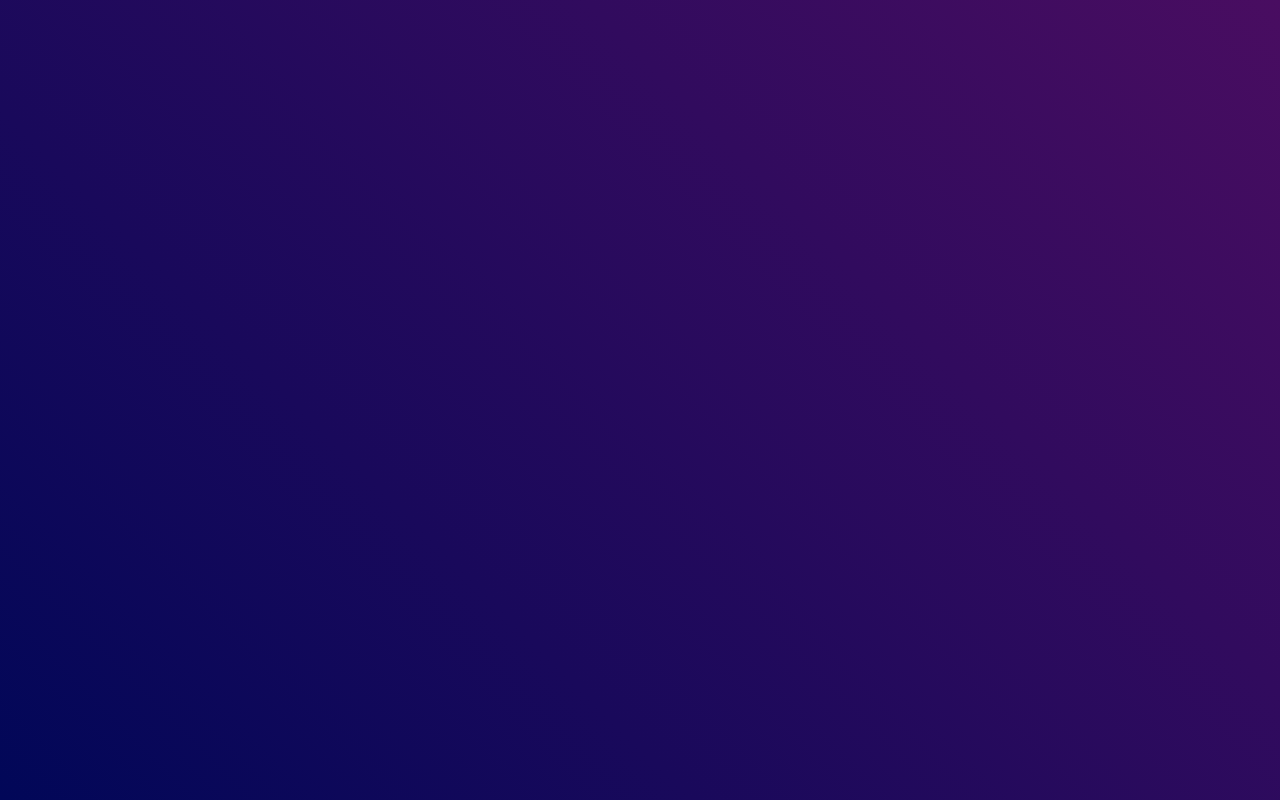
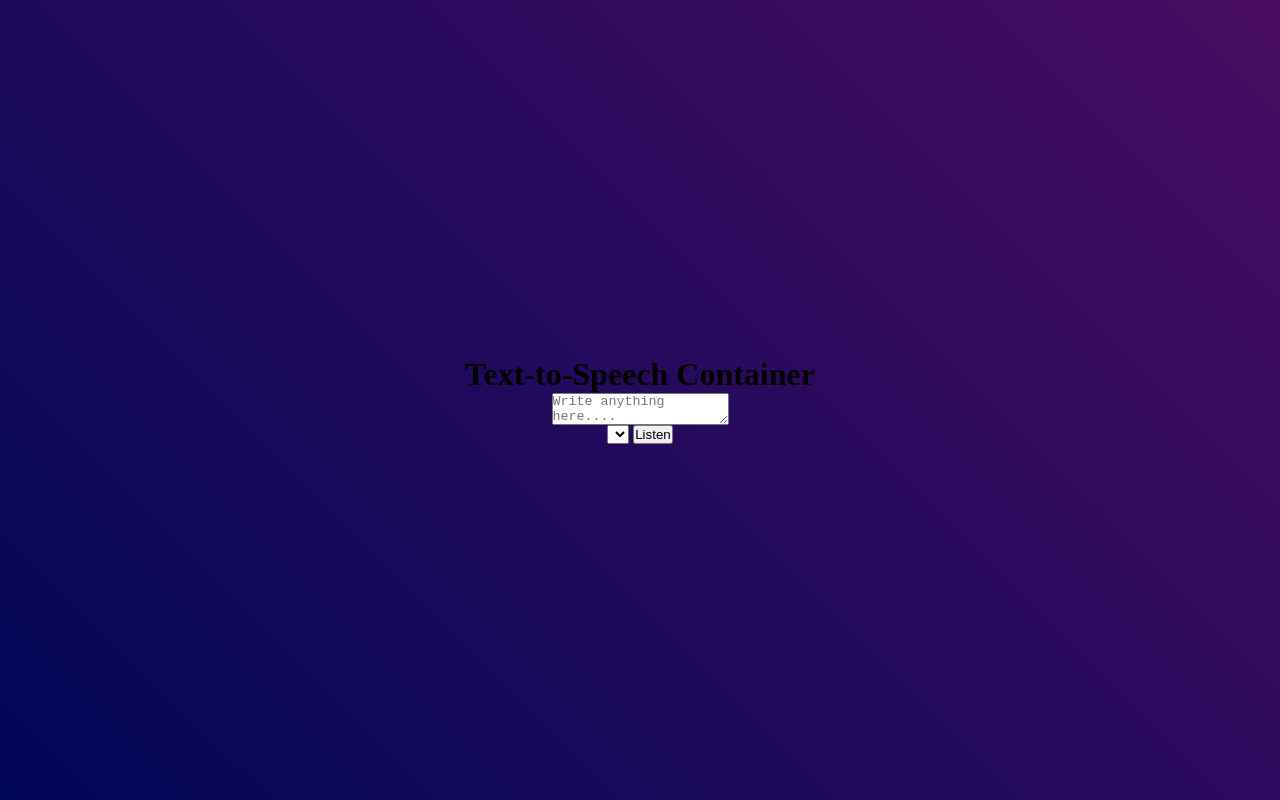
Before and after one commit to mikalPaudel/20.-Text-to-Voice-Converter, a plain HTML site: page index.html in a window 1280 px wide. Drawn offline with Linux system fonts and the light colour scheme.

Commit message:
Add All Basic elements

```diff
--- a/index.html
+++ b/index.html
@@ -8,7 +8,12 @@
 </head>
 <body>
 <div class="hero">
-
+    <h1>Text-to-Speech Container</h1>
+    <textarea name="" placeholder="Write anything here...." id=""></textarea>
+    <div class="row">
+        <select name="" id=""></select>
+        <button>Listen</button>
+    </div>
 </div>
 
 </body>
```
